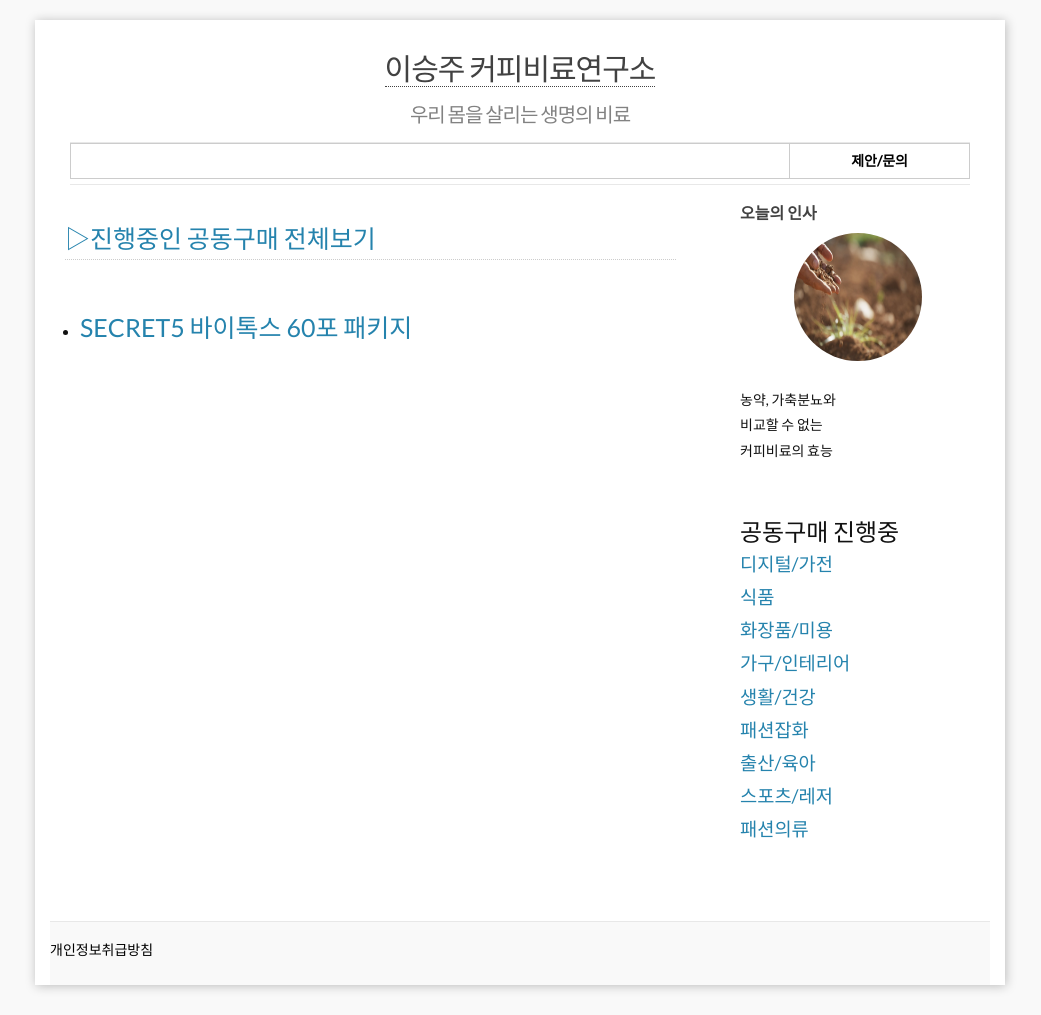
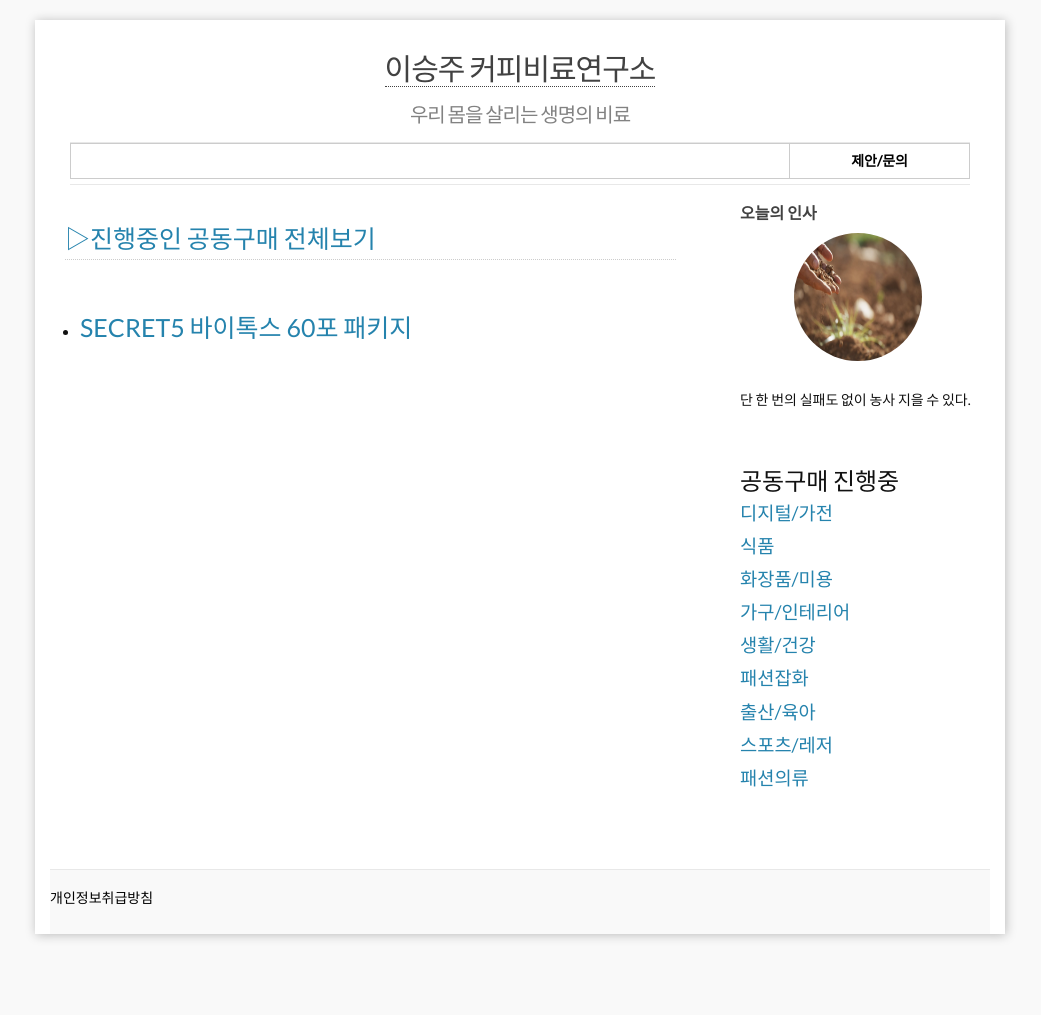
Before and after one commit to leevra/hair, a Jekyll site: the page built from index.html, in a window 1280 px wide. Shown: the whole page, without its empty margins (120-1161 px from the left). Built offline with Jekyll 4.4.1, drawn with Linux system fonts in a browser that asks for light colours; the list of posts is cut into pages by our own code; comment, search, counter and statistics services are not loaded; after the commit the page ends 964 px from its top, so only the background shows below that.

Commit message:
VersionActivity

```diff
--- a/_config.yml
+++ b/_config.yml
@@ -14,7 +14,7 @@ permalink: /:title
 github_username:  leevra
 facebook_app_id:
 favicon:     "/images/recycle.png"
-aboutme: 농약, 가축분뇨와 <br>비교할 수 없는 <br>커피비료의 효능 # these are shown on aboutme-sidebar.
+aboutme: 단 한 번의 실패도 없이 농사 지을 수 있다. # these are shown on aboutme-sidebar.
 aboutme_photo: /images/20181218_044007.jpg # your photo.
 google_analytics_key:   # put YOUR key here to enable tracking! (blank to disable)
 
```
